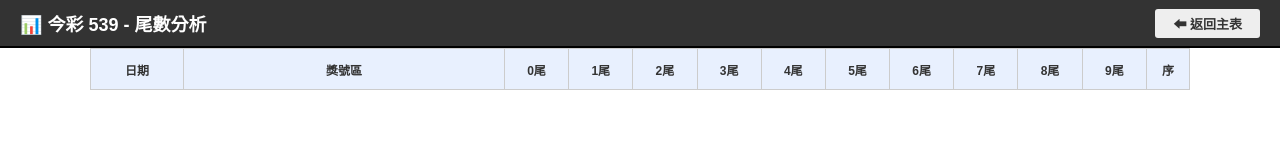
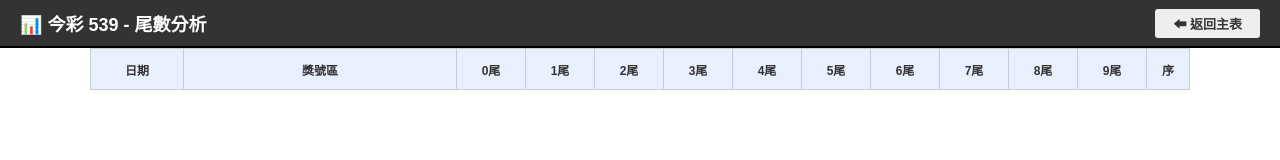
Before and after one commit to 88ll88/8, a plain HTML site: page 3.html in a window 1280 px wide. Drawn offline with Linux system fonts and the light colour scheme.

Commit message:
Fix HTML formatting and structure in 3.html

```diff
--- a/3.html
+++ b/3.html
@@ -26,7 +26,7 @@
         <thead>
             <tr>
                 <th width="90">日期</th>
-                <th style="width:300" colspan="5">獎號區</th>
+                <th width="270" colspan="5">獎號區</th>
                 <th>0尾</th><th>1尾</th><th>2尾</th><th>3尾</th><th>4尾</th><th>5尾</th><th>6尾</th><th>7尾</th><th>8尾</th><th>9尾</th>
                 <th width="40">序</th>
             </tr>
```
